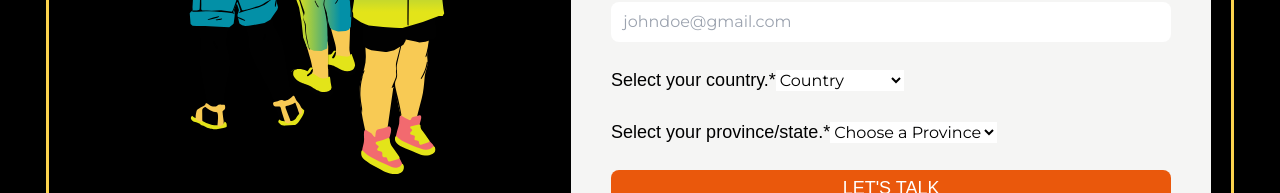
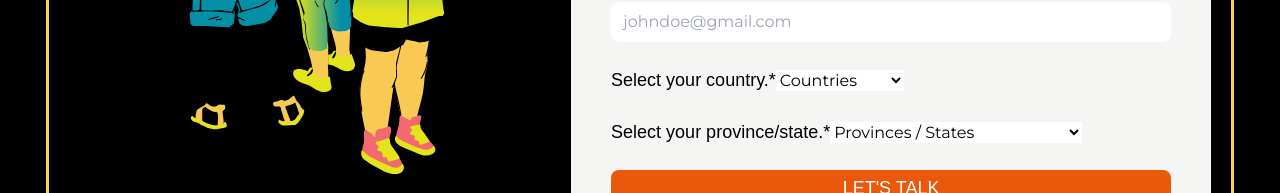
Before and after one commit to sweetmangoes/landing-page, a Next.js app in the folder metrofit-landing/: page /waitlist in a window 1280 px wide. Shown: the part 425-618 px from the top of the page. Built offline with nearby package versions, Linux system fonts and the light colour scheme; a web font is replaced by a local one.

Commit message:
added states and provinces to the dropdown

```diff
--- a/metrofit-landing/components/WaitlistForm.js
+++ b/metrofit-landing/components/WaitlistForm.js
@@ -91,11 +91,11 @@
                 id="countries"
                 className='bg-white font-montserrat'
               >
-                <option selected value=''>Country</option>
+                <option selected value=''> Countries</option>
                 <option value="US">United States</option>
                 <option value="CA">Canada</option>
-                <option value="FR">France</option>
-                <option value="DE">Germany</option>
+                {/* <option value="FR">France</option>
+                <option value="DE">Germany</option> */}
               </select>
           </div>
           <br/>
@@ -109,10 +109,70 @@
                 id="countries"
                 className='bg-white font-montserrat'
               >
-                <option selected value=''>Choose a Province</option>
-                <option value="US">Ontario</option>
-                <option value="CA">Alberta</option>
-                <option value="FR">Quebec</option>
+                <option selected value=''> Provinces / States</option>
+                <option value="AB">Alberta</option>
+                <option value="BC">British Columbia</option>
+                <option value="MA">Manitoba</option>
+                <option value="NB">New Brunswick</option>
+                <option value="NL">Newfoundland and Labrador</option>
+                <option value="NS">Nova and Scotia</option>
+                <option value="ON">Ontario</option>
+                <option value="PEI">Prince Edward Island</option>
+                <option value="QB">Quebec</option>
+                <option value="SA">Saskatchewan</option>
+                <option value="NT">Northwest Territories</option>
+                <option value="NU">Nunavut</option>
+                <option value="YU">Yukon</option>
+                <option value="AL">Alabama</option>
+                <option value="AK">Alaska</option>
+                <option value="AZ">Arizona</option>
+                <option value="AR">Arkansas</option>
+                <option value="CA">California</option>
+                <option value="CO">Colorado</option>
+                <option value="CT">Connecticut</option>
+                <option value="DE">Delaware</option>
+                <option value="FL">Florida</option>
+                <option value="GA">Georgia</option>
+                <option value="HI">Hawaii</option>
+                <option value="ID">Idaho</option>
+                <option value="IL">Illinois</option>
+                <option value="IN">Indiana</option>
+                <option value="IA">Iowa</option>
+                <option value="KS">Kansas</option>
+                <option value="KY">Kentucky</option>
+                <option value="LA">Louisiana</option>
+                <option value="ME">Maine</option>
+                <option value="MD">Maryland</option>
+                <option value="MA">Massachusetts</option>
+                <option value="MI">Michigan</option>
+                <option value="MN">Minnesota</option>
+                <option value="MS">Mississippi</option>
+                <option value="MO">Missouri</option>
+                <option value="MT">Montana</option>
+                <option value="NE">Nebraska</option>
+                <option value="NV">Nevada</option>
+                <option value="NH">New Hampshire</option>
+                <option value="NJ">New Jersey</option>
+                <option value="NM">New Mexico</option>
+                <option value="NY">New York</option>
+                <option value="NC">North Carolina</option>
+                <option value="ND">North Dakota</option>
+                <option value="OH">Ohio</option>
+                <option value="OK">Oklahoma</option>
+                <option value="OR">Oregon</option>
+                <option value="PA">Pennsylvania</option>
+                <option value="RI">Rhode Island</option>
+                <option value="SC">South Carolina</option>
+                <option value="SD">South Dakota</option>
+                <option value="TN">Tennessee</option>
+                <option value="TX">Texas</option>
+                <option value="UT">Utah</option>
+                <option value="VT">Vermont</option>
+                <option value="VA">Virginia</option>
+                <option value="WA">Washington</option>
+                <option value="WV">West Virginia</option>
+                <option value="WI">Wisconsin</option>
+                <option value="WY">Wyoming</option>
               </select>
           </div>
           <br/>
```
